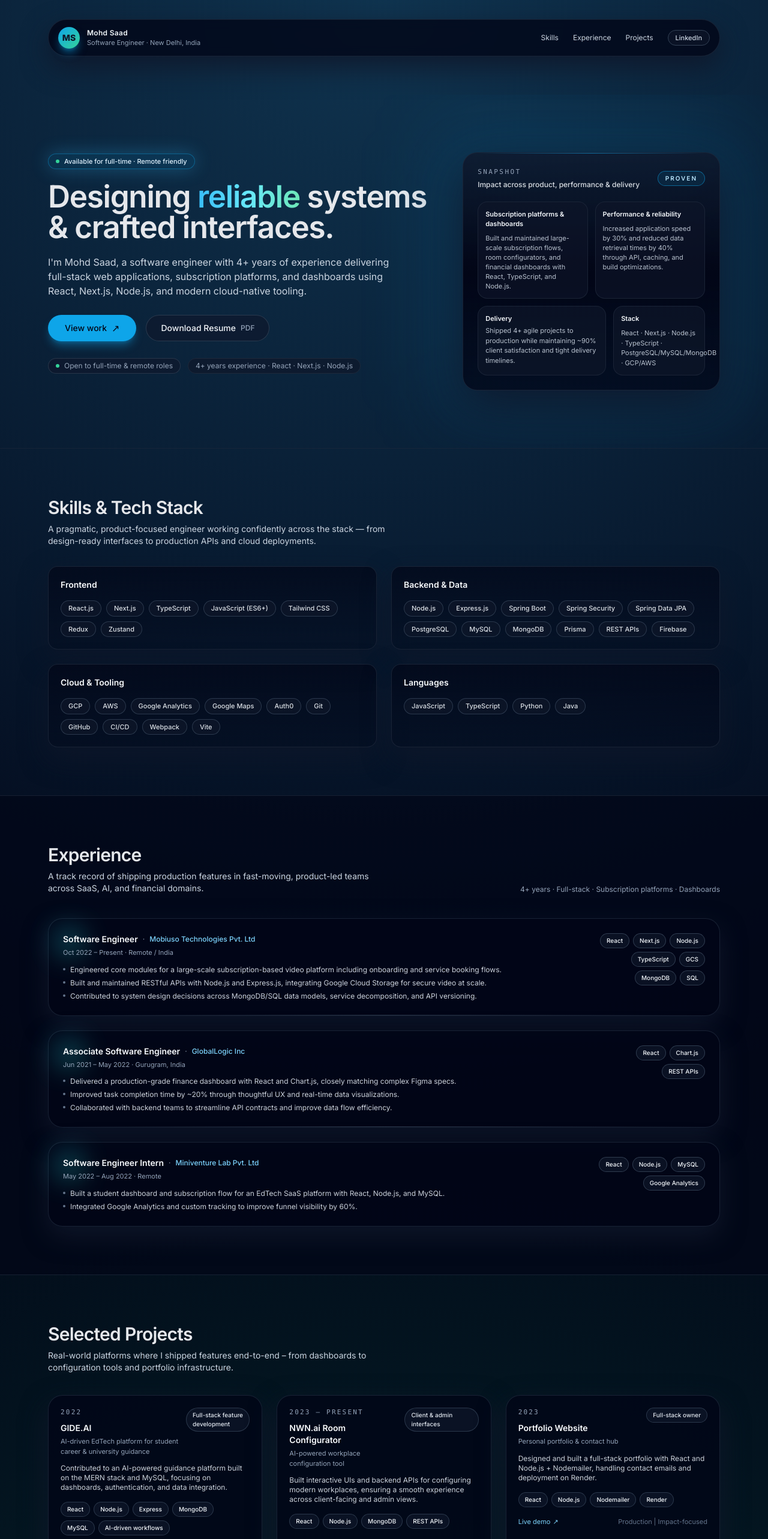
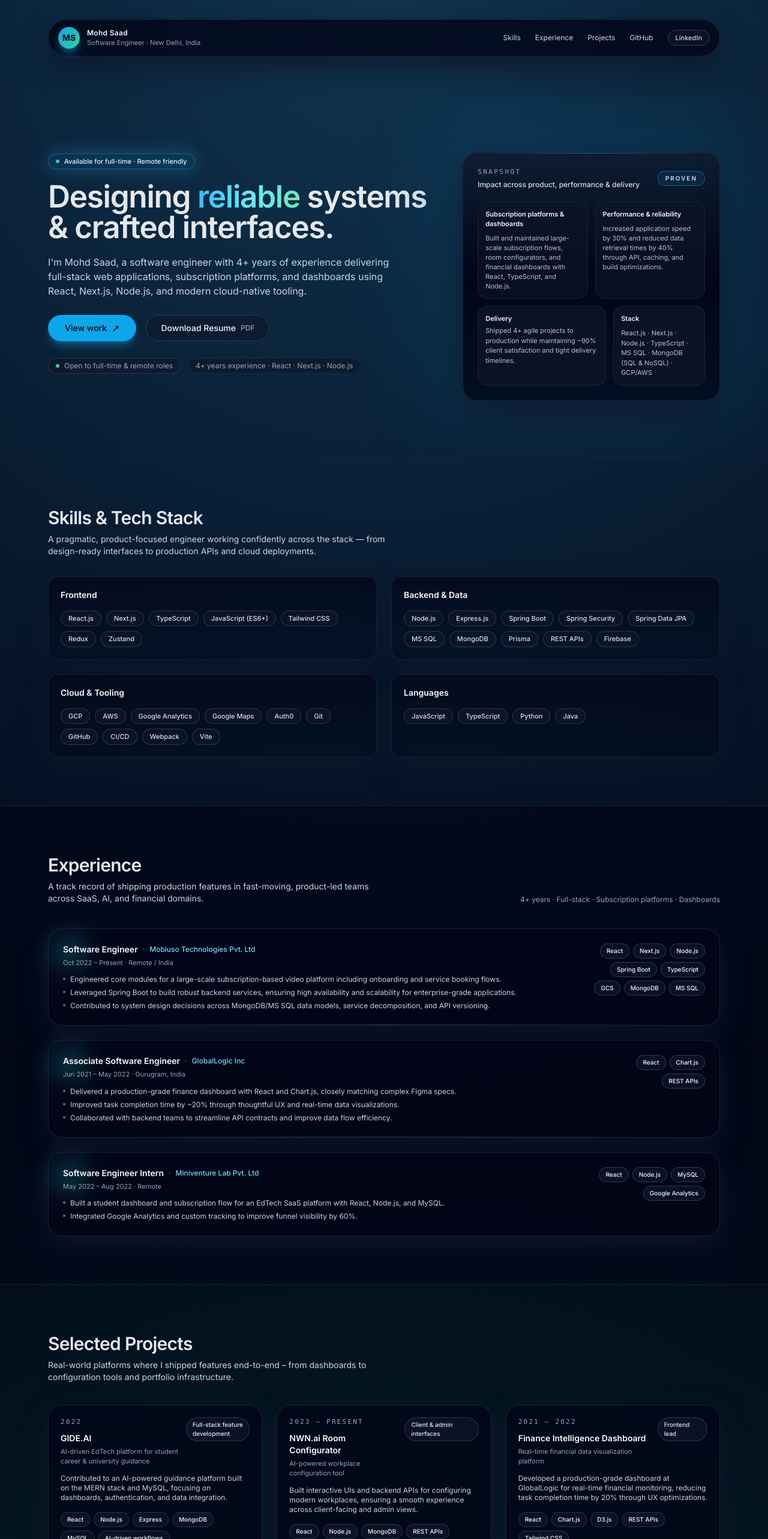
Before and after one commit to msaad323/Portfolio-AI, a Next.js app: page / in a window 1280 px wide. Shown: the top 2566 px of the page at 60% size. Built offline with nearby package versions, Linux system fonts and the light colour scheme.

Commit message:
Phase 1: Fix social links, replace Portfolio project, and enhance SEO metadata

```diff
--- a/app/layout.tsx
+++ b/app/layout.tsx
@@ -7,18 +7,25 @@ const inter = Inter({
   variable: "--font-inter",
   display: "swap"
 });
-
 export const metadata: Metadata = {
-  title: "Mohd Saad | Software Engineer Portfolio",
+  title: "Mohd Saad | Full-Stack Engineer",
   description:
-    "Portfolio of Mohd Saad, Software Engineer and Full-Stack Developer specializing in React, Next.js, Node.js, and modern web applications.",
-  metadataBase: new URL("https://your-portfolio-domain.com"),
+    "Mohd Saad is a Full-Stack Software Engineer with 4+ years of experience specializing in React, Next.js, Node.js, and Spring Boot. Expert in building scalable SaaS platforms and dashboards.",
+  metadataBase: new URL("https://portfolio-ai-ms.vercel.app"),
   openGraph: {
     title: "Mohd Saad | Software Engineer",
     description:
-      "Full-stack engineer with 4+ years of experience building scalable web applications.",
+      "Full-stack engineer specializing in high-performance web applications and enterprise-grade systems.",
     type: "website",
-    url: "https://your-portfolio-domain.com"
+    url: "https://portfolio-ai-ms.vercel.app",
+    images: [
+      {
+        url: "/og-image.png",
+        width: 1200,
+        height: 630,
+        alt: "Mohd Saad Portfolio"
+      }
+    ]
   }
 };
 
--- a/app/page.tsx
+++ b/app/page.tsx
@@ -33,7 +33,15 @@ export default function HomePage() {
               Projects
             </a>
             <a
-              href="https://linkedin.com/in/saad-In"
+              href="https://github.com/msaad323"
+              target="_blank"
+              rel="noreferrer"
+              className="hover:text-sky-300"
+            >
+              GitHub
+            </a>
+            <a
+              href="https://linkedin.com/in/saad-se"
               target="_blank"
               rel="noreferrer"
               className="rounded-full border border-slate-700 bg-slate-900/60 px-3 py-1 text-[11px] font-medium hover:border-sky-400 hover:text-sky-100"
--- a/components/Contact.tsx
+++ b/components/Contact.tsx
@@ -97,7 +97,7 @@ export function Contact() {
 
             <div className="mt-6 flex flex-wrap gap-3 text-xs text-slate-300">
               <Link
-                href="https://linkedin.com/in/saad-In"
+                href="https://linkedin.com/in/saad-se"
                 target="_blank"
                 rel="noreferrer"
                 className="inline-flex items-center gap-1 rounded-full border border-slate-700 bg-slate-900/70 px-3 py-1.5 hover:border-sky-400 hover:text-sky-100"
@@ -106,7 +106,7 @@ export function Contact() {
                 <span>↗</span>
               </Link>
               <Link
-                href="https://github.com/"
+                href="https://github.com/msaad323"
                 target="_blank"
                 rel="noreferrer"
                 className="inline-flex items-center gap-1 rounded-full border border-slate-700 bg-slate-900/70 px-3 py-1.5 hover:border-sky-400 hover:text-sky-100"
--- a/components/Experience.tsx
+++ b/components/Experience.tsx
@@ -10,10 +10,10 @@ const roles = [
     location: "Remote / India",
     highlights: [
       "Engineered core modules for a large-scale subscription-based video platform including onboarding and service booking flows.",
-      "Built and maintained RESTful APIs with Node.js and Express.js, integrating Google Cloud Storage for secure video at scale.",
-      "Contributed to system design decisions across MongoDB/SQL data models, service decomposition, and API versioning."
+      "Leveraged Spring Boot to build robust backend services, ensuring high availability and scalability for enterprise-grade applications.",
+      "Contributed to system design decisions across MongoDB/MS SQL data models, service decomposition, and API versioning."
     ],
-    stack: ["React", "Next.js", "Node.js", "TypeScript", "GCS", "MongoDB", "SQL"]
+    stack: ["React", "Next.js", "Node.js", "Spring Boot", "TypeScript", "GCS", "MongoDB", "MS SQL"]
   },
   {
     company: "GlobalLogic Inc",
--- a/components/Hero.tsx
+++ b/components/Hero.tsx
@@ -133,8 +133,8 @@ export function Hero() {
                 <div className="flex flex-col justify-between gap-2 rounded-2xl border border-slate-800/80 bg-slate-900/70 p-3">
                   <p className="font-semibold text-slate-100">Stack</p>
                   <p className="text-slate-300/90">
-                    React · Next.js · Node.js · TypeScript ·
-                    PostgreSQL/MySQL/MongoDB · GCP/AWS
+                    React.js · Next.js · Node.js · TypeScript ·
+                    MS SQL · MongoDB (SQL & NoSQL) · GCP/AWS
                   </p>
                 </div>
               </div>
--- a/components/Projects.tsx
+++ b/components/Projects.tsx
@@ -25,14 +25,14 @@ const projects = [
     tech: ["React", "Node.js", "MongoDB", "REST APIs"]
   },
   {
-    name: "Portfolio Website",
-    subtitle: "Personal portfolio & contact hub",
-    year: "2023",
-    url: "https://portfolio-wd4y.onrender.com",
-    role: "Full-stack owner",
+    name: "Finance Intelligence Dashboard",
+    subtitle: "Real-time financial data visualization platform",
+    year: "2021 – 2022",
+    url: "#",
+    role: "Frontend lead",
     description:
-      "Designed and built a full-stack portfolio with React and Node.js + Nodemailer, handling contact emails and deployment on Render.",
-    tech: ["React", "Node.js", "Nodemailer", "Render"]
+      "Developed a production-grade dashboard at GlobalLogic for real-time financial monitoring, reducing task completion time by 20% through UX optimizations.",
+    tech: ["React", "Chart.js", "D3.js", "REST APIs", "Tailwind CSS"]
   }
 ];
 
--- a/components/Skills.tsx
+++ b/components/Skills.tsx
@@ -9,7 +9,7 @@ const categories = [
   },
   {
     title: "Backend & Data",
-    items: ["Node.js", "Express.js", "Spring Boot", "Spring Security", "Spring Data JPA", "PostgreSQL", "MySQL", "MongoDB", "Prisma", "REST APIs", "Firebase"]
+    items: ["Node.js", "Express.js", "Spring Boot", "Spring Security", "Spring Data JPA", "MS SQL", "MongoDB", "Prisma", "REST APIs", "Firebase"]
   },
   {
     title: "Cloud & Tooling",
```
